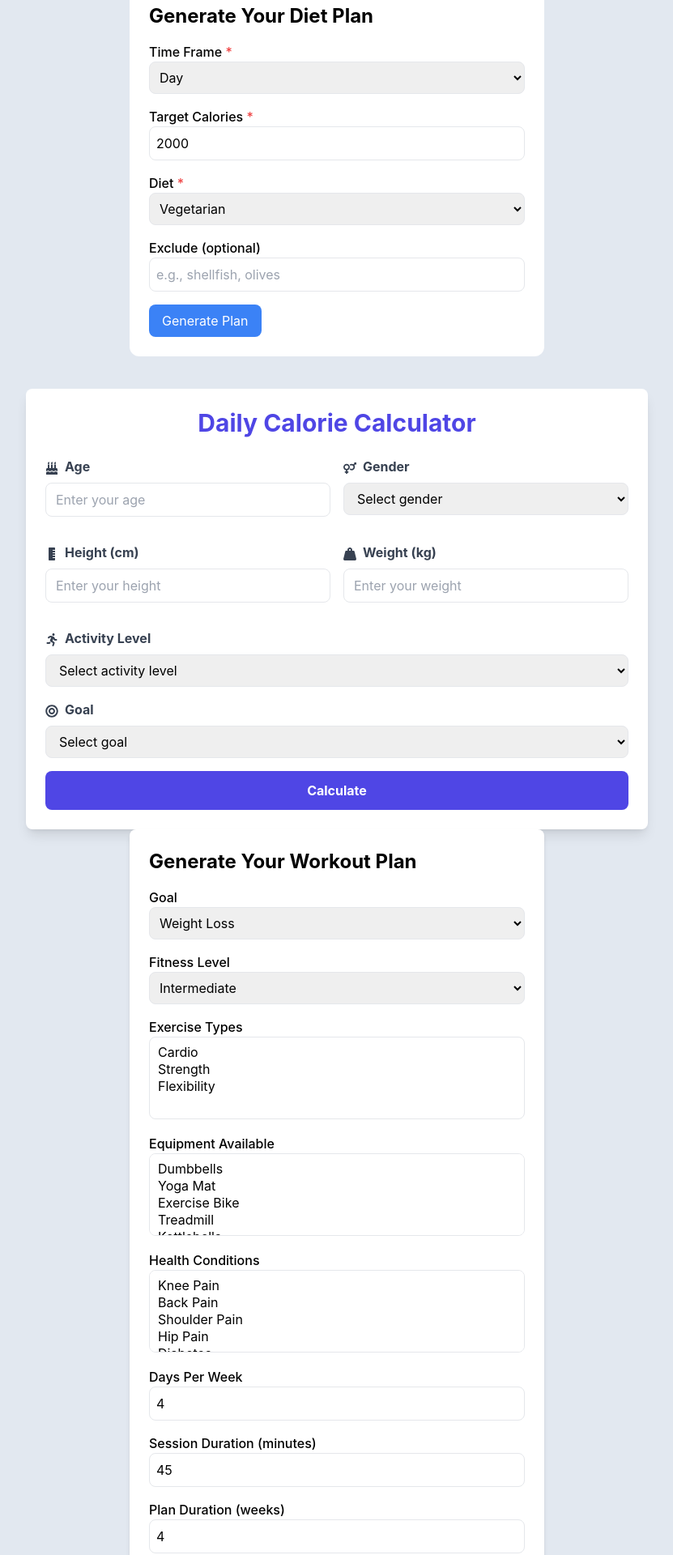
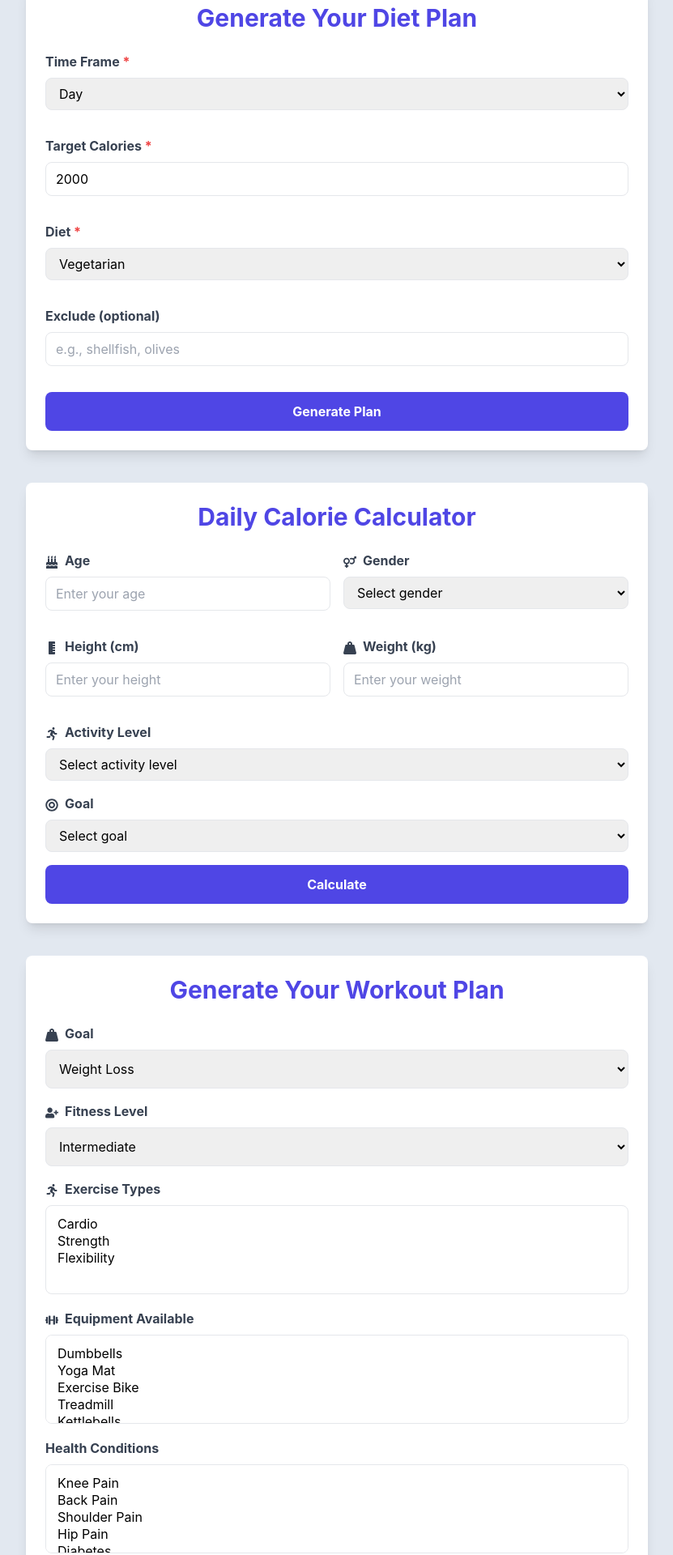
Before and after one commit to Pushkkaarr/FitSocially---Fitness-Tracker, a React (Vite) app in the folder Frontend/fit social/: page /diet in a window 1280 px wide. Shown: the part 60-1980 px from the top of the page at 81% size, without its empty margins (224-1055 px from the left). Built offline with nearby package versions, Linux system fonts and the light colour scheme.

Commit message:
small changes in ui

```diff
--- a/Frontend/fit social/src/components/DietPlan.jsx
+++ b/Frontend/fit social/src/components/DietPlan.jsx
@@ -12,6 +12,7 @@ const DietPlan = () => {
   const [dietPlan, setDietPlan] = useState(null);
   const [loading, setLoading] = useState(false);
   const [error, setError] = useState(null);
+  const [errors, setErrors] = useState({}); // Add errors state
 
   const handleInputChange = (e) => {
     const { name, value } = e.target;
@@ -21,8 +22,26 @@ const DietPlan = () => {
     });
   };
 
+  const validateForm = () => {
+    let validationErrors = {};
+    if (!formData.timeFrame) {
+      validationErrors.timeFrame = "Time frame is required.";
+    }
+    if (!formData.targetCalories || formData.targetCalories <= 0) {
+      validationErrors.targetCalories = "Target calories must be a positive number.";
+    }
+    if (!formData.diet) {
+      validationErrors.diet = "Diet is required.";
+    }
+
+    setErrors(validationErrors);
+    return Object.keys(validationErrors).length === 0;
+  };
+
   const handleSubmit = async (e) => {
     e.preventDefault();
+    if (!validateForm()) return; // Stop submission if validation fails
+
     setLoading(true);
     setError(null);
 
@@ -39,82 +58,117 @@ const DietPlan = () => {
   };
 
   return (
-    <div className="p-6 max-w-lg mx-auto bg-white rounded-xl m-10">
-      <h1 className="text-2xl font-bold mb-4">Generate Your Diet Plan</h1>
+    <div className="max-w-3xl mx-auto p-6 bg-white shadow-lg rounded-lg m-10">
+      <h1 className="text-3xl font-bold text-center mb-6 text-indigo-600">
+        Generate Your Diet Plan
+      </h1>
 
       <form onSubmit={handleSubmit} className="space-y-4">
         {/* Time Frame */}
-        <div>
-          <label className="block font-medium">Time Frame <span className="text-red-500">*</span></label>
+        <div className="flex flex-wrap -mx-2">
+          <div className="w-full px-2 mb-4">
+            <label className="block text-gray-700 font-bold mb-2">
+              Time Frame <span className="text-red-500">*</span>
+            </label>
             <select
               name="timeFrame"
               value={formData.timeFrame}
               onChange={handleInputChange}
-            className="w-full p-2 border rounded-lg"
+              className={`w-full px-3 py-2 border rounded-lg focus:outline-none focus:ring-2 ${
+                errors.timeFrame ? "border-red-500" : "focus:ring-indigo-500"
+              }`}
               required
             >
               <option value="day">Day</option>
               <option value="week">Week</option>
             </select>
+            {errors.timeFrame && <p className="text-red-500">{errors.timeFrame}</p>}
+          </div>
         </div>
 
         {/* Target Calories */}
-        <div>
-          <label className="block font-medium">Target Calories <span className="text-red-500">*</span></label>
+        <div className="flex flex-wrap -mx-2">
+          <div className="w-full px-2 mb-4">
+            <label className="block text-gray-700 font-bold mb-2">
+              Target Calories <span className="text-red-500">*</span>
+            </label>
             <input
               type="number"
               name="targetCalories"
               value={formData.targetCalories}
               onChange={handleInputChange}
-            className="w-full p-2 border rounded-lg"
+              className={`w-full px-3 py-2 border rounded-lg focus:outline-none focus:ring-2 ${
+                errors.targetCalories ? "border-red-500" : "focus:ring-indigo-500"
+              }`}
               required
             />
+            {errors.targetCalories && <p className="text-red-500">{errors.targetCalories}</p>}
+          </div>
         </div>
 
         {/* Diet Dropdown */}
-        <div>
-          <label className="block font-medium">Diet <span className="text-red-500">*</span></label>
+        <div className="flex flex-wrap -mx-2">
+          <div className="w-full px-2 mb-4">
+            <label className="block text-gray-700 font-bold mb-2">
+              Diet <span className="text-red-500">*</span>
+            </label>
             <select
               name="diet"
               value={formData.diet}
               onChange={handleInputChange}
-            className="w-full p-2 border rounded-lg"
+              className={`w-full px-3 py-2 border rounded-lg focus:outline-none focus:ring-2 ${
+                errors.diet ? "border-red-500" : "focus:ring-indigo-500"
+              }`}
               required
             >
               <option value="vegetarian">Vegetarian</option>
               <option value="non-vegetarian">Non-Vegetarian</option>
             </select>
+            {errors.diet && <p className="text-red-500">{errors.diet}</p>}
+          </div>
         </div>
 
         {/* Exclude (Optional) */}
-        <div>
-          <label className="block font-medium">Exclude (optional)</label>
+        <div className="flex flex-wrap -mx-2">
+          <div className="w-full px-2 mb-4">
+            <label className="block text-gray-700 font-bold mb-2">
+              Exclude (optional)
+            </label>
             <input
               type="text"
               name="exclude"
               value={formData.exclude}
               onChange={handleInputChange}
-            className="w-full p-2 border rounded-lg"
+              className={`w-full px-3 py-2 border rounded-lg focus:outline-none focus:ring-2 ${
+                errors.exclude ? "border-red-500" : "focus:ring-indigo-500"
+              }`}
               placeholder="e.g., shellfish, olives"
             />
           </div>
+        </div>
 
-        <button type="submit" className="bg-blue-500 text-white py-2 px-4 rounded-lg" disabled={loading}>
+        <button
+          type="submit"
+          className="w-full bg-indigo-600 text-white font-bold py-3 px-4 rounded-lg hover:bg-indigo-700 transition duration-300"
+          disabled={loading}
+        >
           {loading ? "Generating..." : "Generate Plan"}
         </button>
       </form>
 
       {/* Display Diet Plan Output */}
-      {error && <p className="text-red-500">{error}</p>}
+      {error && <p className="text-red-500 text-center mt-4">{error}</p>}
       {dietPlan && (
-        <div className="mt-6">
-          <h2 className="text-xl font-bold mb-2">{dietPlan.message}</h2>
-
+        <div className="mt-8 p-6 bg-gray-100 rounded-lg">
+          <h2 className="text-2xl font-bold mb-4 text-indigo-600">
+            {dietPlan.message}
+          </h2>
           <div>
             <h3 className="font-bold">Meals:</h3>
-            <ul>
+            {dietPlan?.mealPlan?.meals && dietPlan.mealPlan.meals.length > 0 ? (
+  <ul className="space-y-4">
     {dietPlan.mealPlan.meals.map((meal) => (
-                <li key={meal.id} className="mb-4">
+      <li key={meal.id}>
         <p className="font-medium text-lg">{meal.title}</p>
         <p>Ready in: {meal.readyInMinutes} minutes</p>
         <p>Servings: {meal.servings}</p>
@@ -129,6 +183,10 @@ const DietPlan = () => {
       </li>
     ))}
   </ul>
+) : (
+  <p>No meals available for the selected criteria.</p>
+)}
+
           </div>
 
           <div className="mt-4">
--- a/Frontend/fit social/src/components/WorkoutPlan.jsx
+++ b/Frontend/fit social/src/components/WorkoutPlan.jsx
@@ -1,12 +1,13 @@
 import React, { useState } from "react";
 import axios from "axios";
+import { FaDumbbell, FaCalendarAlt, FaUserPlus, FaWeightHanging, FaRunning } from "react-icons/fa";
 
 const WorkoutPlan = () => {
   const [formData, setFormData] = useState({
     goal: "weight_loss",
     fitness_level: "intermediate",
     preferences: {
-      exercise_types: [],
+      exercise_types: "cardio",
       equipment_available: [],
     },
     health_conditions: [],
@@ -25,7 +26,10 @@ const WorkoutPlan = () => {
 
     if (name.startsWith("preferences.")) {
       const key = name.split(".")[1];
-      const selectedOptions = Array.from(e.target.selectedOptions, (option) => option.value);
+      const selectedOptions = Array.from(
+        e.target.selectedOptions,
+        (option) => option.value
+      );
       setFormData({
         ...formData,
         preferences: {
@@ -62,7 +66,10 @@ const WorkoutPlan = () => {
     e.preventDefault();
 
     try {
-      const response = await axios.post("http://localhost:3000/api/user/workOutPlan", formData); // API call
+      const response = await axios.post(
+        "http://localhost:3000/api/user/workOutPlan",
+        formData
+      ); // API call
       setWorkoutPlan(response.data);
     } catch (error) {
       console.error(error);
@@ -71,18 +78,23 @@ const WorkoutPlan = () => {
   };
 
   return (
-    <div className="p-6 max-w-lg mx-auto bg-white shadow-md rounded-lg">
-      <h1 className="text-2xl font-bold mb-4">Generate Your Workout Plan</h1>
+    <div className="max-w-3xl mx-auto p-6 bg-white shadow-lg rounded-lg mt-10">
+      <h1 className="text-3xl font-bold text-center mb-6 text-indigo-600">
+        Generate Your Workout Plan
+      </h1>
 
       <form onSubmit={handleSubmit} className="space-y-4">
         {/* Goal */}
         <div>
-          <label className="block font-medium">Goal</label>
+          <label className="block text-gray-700 font-bold mb-2">
+            <FaWeightHanging className="inline-block mr-2" />
+            Goal
+          </label>
           <select
             name="goal"
             value={formData.goal}
             onChange={handleInputChange}
-            className="w-full p-2 border rounded-lg"
+            className="w-full p-3 border rounded-lg focus:outline-none focus:ring-2 focus:ring-indigo-500"
             required
           >
             <option value="weight_loss">Weight Loss</option>
@@ -93,12 +105,15 @@ const WorkoutPlan = () => {
 
         {/* Fitness Level */}
         <div>
-          <label className="block font-medium">Fitness Level</label>
+          <label className="block text-gray-700 font-bold mb-2">
+            <FaUserPlus className="inline-block mr-2" />
+            Fitness Level
+          </label>
           <select
             name="fitness_level"
             value={formData.fitness_level}
             onChange={handleInputChange}
-            className="w-full p-2 border rounded-lg"
+            className="w-full p-3 border rounded-lg focus:outline-none focus:ring-2 focus:ring-indigo-500"
             required
           >
             <option value="beginner">Beginner</option>
@@ -109,11 +124,15 @@ const WorkoutPlan = () => {
 
         {/* Exercise Types */}
         <div>
-          <label className="block font-medium">Exercise Types</label>
+          <label className="block text-gray-700 font-bold mb-2">
+            <FaRunning className="inline-block mr-2" />
+            Exercise Types
+          </label>
           <select
             name="preferences.exercise_types"
+            value={formData.preferences.exercise_types}
             onChange={handleInputChange}
-            className="w-full p-2 border rounded-lg"
+            className="w-full p-3 border rounded-lg focus:outline-none focus:ring-2 focus:ring-indigo-500"
             multiple
           >
             <option value="cardio">Cardio</option>
@@ -124,11 +143,14 @@ const WorkoutPlan = () => {
 
         {/* Equipment Available */}
         <div>
-          <label className="block font-medium">Equipment Available</label>
+          <label className="block text-gray-700 font-bold mb-2">
+            <FaDumbbell className="inline-block mr-2" />
+            Equipment Available
+          </label>
           <select
             name="preferences.equipment_available"
             onChange={handleInputChange}
-            className="w-full p-2 border rounded-lg"
+            className="w-full p-3 border rounded-lg focus:outline-none focus:ring-2 focus:ring-indigo-500"
             multiple
           >
             <option value="dumbbells">Dumbbells</option>
@@ -143,11 +165,13 @@ const WorkoutPlan = () => {
 
         {/* Health Conditions */}
         <div>
-          <label className="block font-medium">Health Conditions</label>
+          <label className="block text-gray-700 font-bold mb-2">
+            Health Conditions
+          </label>
           <select
             name="health_conditions"
             onChange={handleInputChange}
-            className="w-full p-2 border rounded-lg"
+            className="w-full p-3 border rounded-lg focus:outline-none focus:ring-2 focus:ring-indigo-500"
             multiple
           >
             <option value="knee_pain">Knee Pain</option>
@@ -162,73 +186,83 @@ const WorkoutPlan = () => {
 
         {/* Schedule Days per Week */}
         <div>
-          <label className="block font-medium">Days Per Week</label>
+          <label className="block text-gray-700 font-bold mb-2">
+            <FaCalendarAlt className="inline-block mr-2" />
+            Days Per Week
+          </label>
           <input
             type="number"
             name="schedule.days_per_week"
             value={formData.schedule.days_per_week}
             onChange={handleInputChange}
-            className="w-full p-2 border rounded-lg"
+            className="w-full p-3 border rounded-lg focus:outline-none focus:ring-2 focus:ring-indigo-500"
             required
           />
         </div>
 
         {/* Session Duration */}
         <div>
-          <label className="block font-medium">Session Duration (minutes)</label>
+          <label className="block text-gray-700 font-bold mb-2">
+            Session Duration (minutes)
+          </label>
           <input
             type="number"
             name="schedule.session_duration"
             value={formData.schedule.session_duration}
             onChange={handleInputChange}
-            className="w-full p-2 border rounded-lg"
+            className="w-full p-3 border rounded-lg focus:outline-none focus:ring-2 focus:ring-indigo-500"
             required
           />
         </div>
 
         {/* Plan Duration (Weeks) */}
         <div>
-          <label className="block font-medium">Plan Duration (weeks)</label>
+          <label className="block text-gray-700 font-bold mb-2">
+            Plan Duration (weeks)
+          </label>
           <input
             type="number"
             name="plan_duration_weeks"
             value={formData.plan_duration_weeks}
             onChange={handleInputChange}
-            className="w-full p-2 border rounded-lg"
+            className="w-full p-3 border rounded-lg focus:outline-none focus:ring-2 focus:ring-indigo-500"
             required
           />
         </div>
 
-        <button type="submit" className="bg-blue-500 text-white py-2 px-4 rounded-lg">
+        <button
+          type="submit"
+          className="w-full bg-indigo-600 text-white py-3 px-4 rounded-lg hover:bg-indigo-700 transition"
+        >
           Generate Plan
         </button>
       </form>
 
       {/* Display Workout Plan Output */}
       {workoutPlan && (
-        <div className="mt-6">
-          <h2 className="text-xl font-bold mb-2">Your Workout Plan</h2>
-          <p>Goal: {workoutPlan.goal}</p>
-          <p>Fitness Level: {workoutPlan.fitness_level}</p>
-          <p>Total Weeks: {workoutPlan.total_weeks}</p>
-          <p>Schedule: {workoutPlan.schedule.days_per_week} days per week, {workoutPlan.schedule.session_duration} minutes per session</p>
+        <div className="mt-8 p-6 bg-white shadow-md rounded-lg">
+          <h2 className="text-2xl font-bold mb-4">Your Workout Plan</h2>
+          <p className="mb-2">
+            <strong>Goal:</strong> {workoutPlan.goal}
+          </p>
+          <p className="mb-2">
+            <strong>Fitness Level:</strong> {workoutPlan.fitness_level}
+          </p>
+          <p className="mb-2">
+            <strong>Total Weeks:</strong> {workoutPlan.total_weeks}
+          </p>
+          <p className="mb-2">
+            <strong>Schedule:</strong> {workoutPlan.schedule.days_per_week} days
+            per week, {workoutPlan.schedule.session_duration} minutes per
+            session
+          </p>
 
-          <h3 className="font-bold">Exercises:</h3>
-          {workoutPlan.exercises.map((dayPlan) => (
-            <div key={dayPlan.day} className="mb-4">
-              <h4 className="font-semibold">{dayPlan.day}</h4>
-              {dayPlan.exercises.map((exercise, index) => (
-                <p key={index}>
-                  {exercise.name} - {exercise.duration}, {exercise.repetitions} reps, {exercise.sets} sets ({exercise.equipment})
-                </p>
-              ))}
-            </div>
-          ))}
-
-          <h3 className="font-bold">SEO Info:</h3>
-          <p>Title: {workoutPlan.seo_title}</p>
-          <p>Content: {workoutPlan.seo_content}</p>
-          <p>Keywords: {workoutPlan.seo_keywords}</p>
+          <h3 className="font-bold mb-2">Exercises:</h3>
+          <ul className="list-disc list-inside">
+            {workoutPlan.exercises.map((exercise, index) => (
+              <li key={index}>{exercise}</li>
+            ))}
+          </ul>
         </div>
       )}
     </div>
```
Lines whose indentation alone changed are shown as unchanged.
